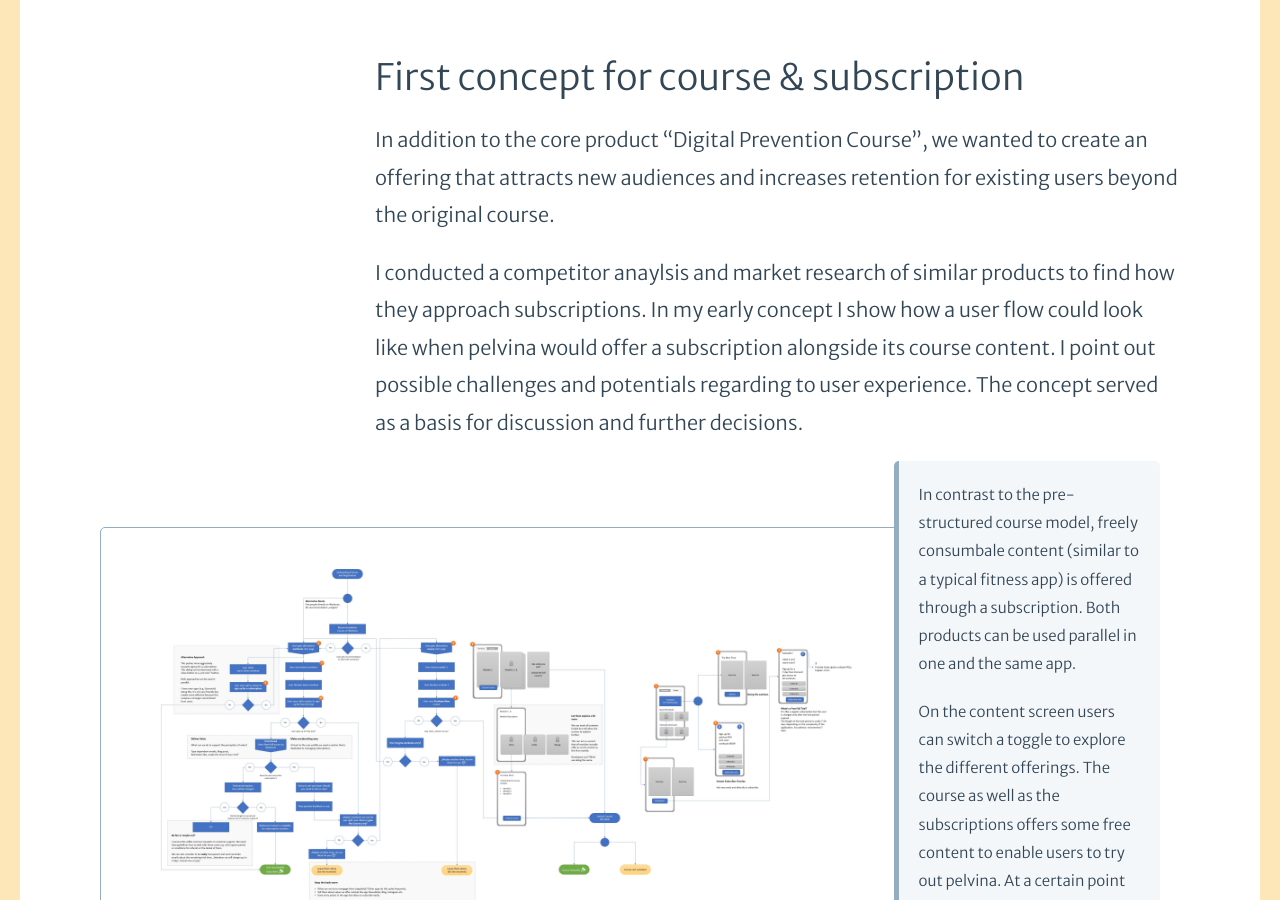
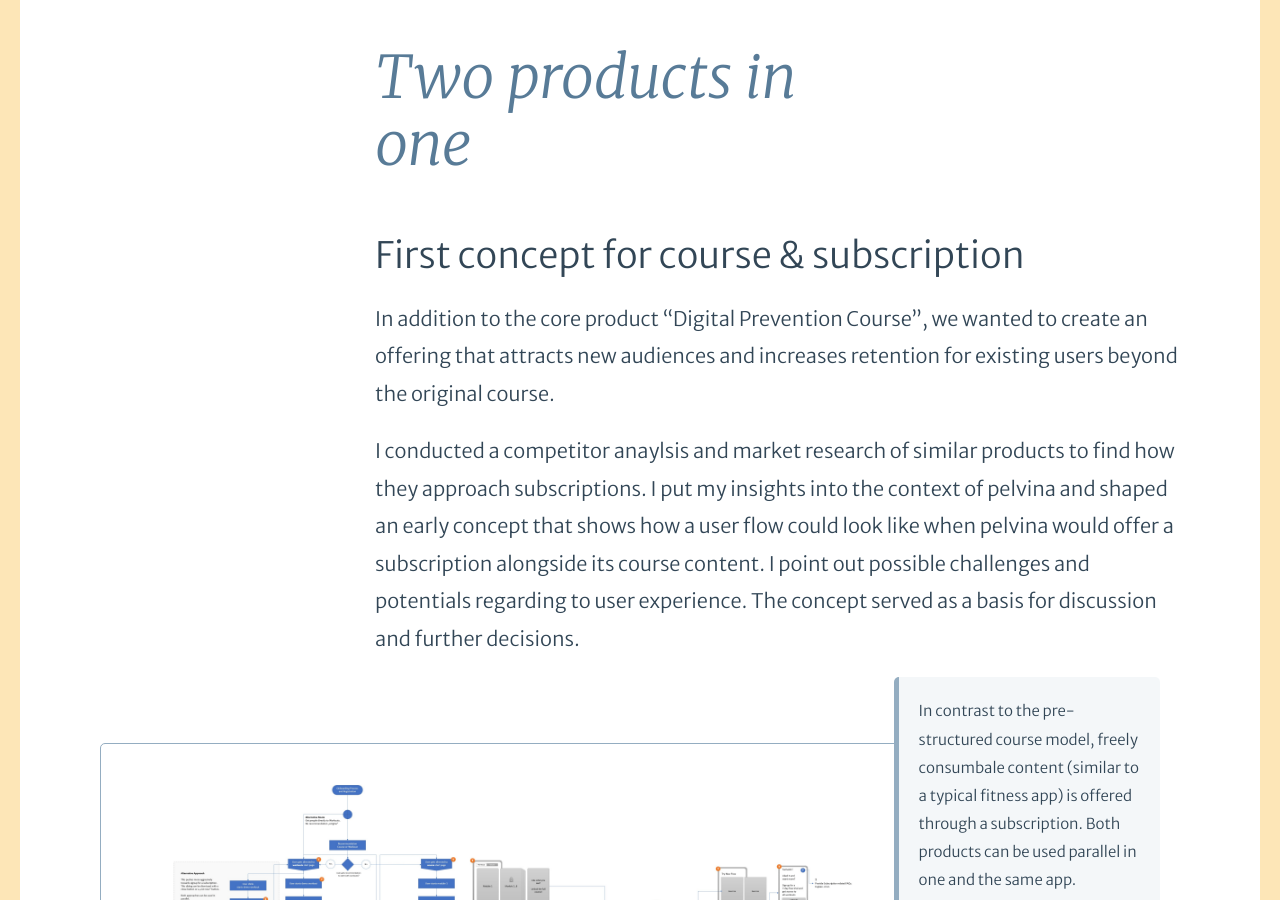
Before and after one commit to mbesser/mbesser.github.io, a Jekyll site: the page built from _case_studies/pelvina.md, in a window 1280 px wide and 900 px high, scrolled down 16099 px. Built offline with Jekyll 4.4.1, drawn with Linux system fonts in a browser that asks for light colours; nearby versions of some CDN libraries; some of the changed text lies outside the part shown.

Commit message:
chore: Corrections in pelvina case study and more conditionals in the case study layout to make it more flexible.

```diff
--- a/_case_studies/pelvina.md
+++ b/_case_studies/pelvina.md
@@ -1,6 +1,6 @@
 ---
 layout: case_study
-name: pelvina
+project_name: pelvina
 title: pelvina
 description: pelvina is the first certified digital prevention course for the pelvic floor in germany. In a smartphone app, users learn how the pelvic floor is structured and with which exercises it can be perceived and strengthened.
 title_image:
@@ -31,7 +31,7 @@
     - name: Frontend Developer
       text: To be able to implement the design efficiently I developed a CSS architecture based on modular components and utility classes. This way I was able to implement the design quickly and consistently in a living style guide and later transfer it directly into the live product.
 sections:
-  - title: Information Architecture &User Flows
+  - title: Information Architecture & User Flows
     contents:
       - heading: Combined Site and Content Map
         text: |
@@ -104,7 +104,7 @@
         image_caption: For the course modules we have introduced various illustrations that represent the respective topic.
       - heading: Design Lead
         text: |
-          I took over the project management and coordination with the product manager. Julia Körner, visual designer as well as I was her contact person with briefings, direction and continuous feedback.
+          I took over the project management and coordination with the product manager. Julia Körner, visual designer and illustrator, supported us in this project. I was her primary contact person and supported her as a with briefings, direction and continuous feedback.
         image_url: pelvina_redesign_paulina.png
         image_alt: Three device mockups that present how the redesigned course looked like.
         image_caption: |
@@ -163,7 +163,7 @@
         text: |
           In addition to the core product "Digital Prevention Course", we wanted to create an offering that attracts new audiences and increases retention for existing users beyond the original course.
 
-          I conducted a competitor anaylsis and market research of similar products to find how they approach subscriptions. In my early concept I show how a user flow could look like when pelvina would offer a subscription alongside its course content. I point out possible challenges and potentials regarding to user experience. The concept served as a basis for discussion and further decisions.
+          I conducted a competitor anaylsis and market research of similar products to find how they approach subscriptions. I put my insights into the context of pelvina and shaped an early concept that shows how a user flow could look like when pelvina would offer a subscription alongside its course content. I point out possible challenges and potentials regarding to user experience. The concept served as a basis for discussion and further decisions.
         image_url: pelvina_subscriptions_concept.png
         image_alt: A large flow chart diagram that shows how users would be guided through pelvina if it had the course and a subscription.
         image_caption: |
--- a/_layouts/case_study.html
+++ b/_layouts/case_study.html
@@ -9,16 +9,16 @@
 <article class="post__content">
   <header class="post__header">
     <h1 class="post__title">{{ page.title }}</h1>
-    <p class="post__excerpt">{{ page.description }}</p>
+    <p class="post__excerpt">{{ page.description | markdownify | smartify }}</p>
   </header>
   {% if page.roles %}
     <section>
-      <p>{{ page.roles.intro }}</p>
+      <p>{{ page.roles.intro | markdownify | smartify }}</p>
       <ul>
         {% for role in page.roles.role %}
           <li>
-            <h4>{{ role.name }}</h4>
-            <p>{{ role.text }}</p>
+            <h4>{{ role.name | markdownify | smartify }}</h4>
+            <p>{{ role.text | markdownify | smartify }}</p>
           </li>
         {% endfor %}
       </ul>
@@ -32,13 +32,17 @@
 
         {% for content in section.contents %}
           <div class="content">
-            <h3>{{ content.heading }}</h3>
-            {{ content.text | markdownify | smartify }}
+            {% if content.heading %}
+              <h3>{{ content.heading }}</h3>
+            {% endif %}
+            {% if content.heading %}
+              {{ content.text | markdownify | smartify }}
+            {% endif %}
           </div>
           {% if content.image_url %}
             <figure>
               <div class="image">
-                <img src="{{ site.baseurl }}/img/{{ page.title }}/{{ content.image_url }}" alt="{{ content.image_alt | markdownify | smartify }}">
+                <img src="{{ site.baseurl }}/img/{{ page.project_name }}/{{ content.image_url }}" alt="{{ content.image_alt | markdownify | smartify }}">
               </div>
               <figcaption>{{ content.image_caption | markdownify | smartify }}</figcaption>
             </figure>
```
Also changed, not shown: other parts of _case_studies/pelvina.md (+2 -2 lines).
